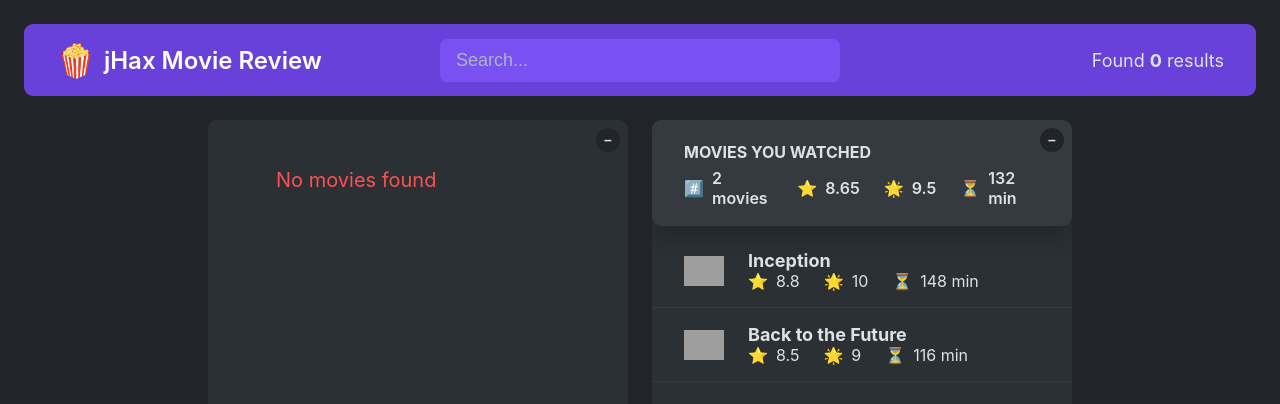
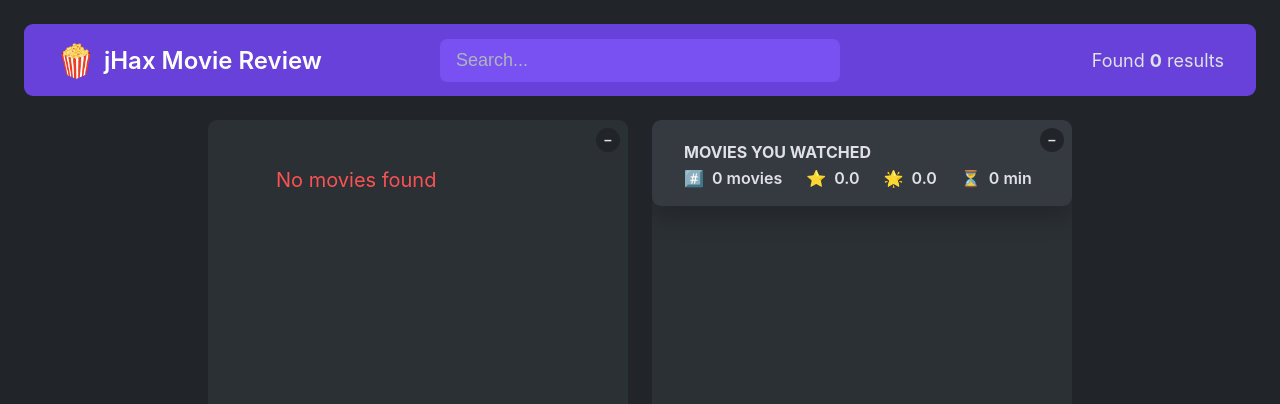
Before and after one commit to jay13jay/react_popcorn, a React (Vite) app: page / in a window 1280 px wide. Shown: the top 404 px of the page. Built offline with nearby package versions, Linux system fonts and the light colour scheme; grey boxes are pictures that could not be loaded.

Commit message:
added logic to display add button when movie is not on watchedlist

```diff
--- a/src/App.jsx
+++ b/src/App.jsx
@@ -1,5 +1,4 @@
 import { useState, useEffect } from "react";
-import PropTypes from 'prop-types';
 
 import Navbar from "./Components/Nav/Navbar";
 import Logo from "./Components/Nav/Logo";
@@ -23,9 +22,19 @@ export default function App() {
   const [isLoading, setIsLoading] = useState(false);
   const [error, setError] = useState('');
   const [selectedID, setSelectedID] = useState(null);
+  const [watchedMovies, setWatchedMovies] = useState([]);
+
 
   function handleCloseMovie() {
     setSelectedID(null);
+  }
+
+  function handleAddWatched(movie) {
+    setWatchedMovies([...watchedMovies, movie]);
+  }
+  function handleRemoveWatched(movie) {
+    setWatchedMovies(watchedMovies.filter(m => m.imdbID !== movie.imdbID));
+    console.log(watchedMovies);
   }
 
   async function timedWait(secs) {
@@ -90,8 +99,12 @@ export default function App() {
           {selectedID ? <MovieDetails
                           movieID={selectedID}
                           handleCloseMovie={handleCloseMovie}
-                          apiURL={apiURL} /> :
-          <WatchedMovieList />}
+                          apiURL={apiURL}
+                          watchedMovies={watchedMovies}
+                          onAddWatched={handleAddWatched}
+                          onRemoveWatched={handleRemoveWatched} /> :
+          <WatchedMovieList
+            watched={watchedMovies} />}
         </ListBox>
 
       </Main>
--- a/src/Components/Movies/MovieDetails.jsx
+++ b/src/Components/Movies/MovieDetails.jsx
@@ -5,17 +5,46 @@ import StarRating from '../StarRating/StarRating';
 import Loader from '../Loader';
 import ErrorMessage from '../ErrorMessage';
 
-function MovieDetails( { movieID, handleCloseMovie, apiURL } ) {
+function MovieDetails( { movieID, watchedMovies, onAddWatched, onRemoveWatched, handleCloseMovie, apiURL } ) {
     const [movie, setMovie] = useState({});
     const [rating, setRating] = useState(0);
     const [isLoading, setIsLoading] = useState(false);
     const [error, setError] = useState('');
 
-    const {Title: title, Year: year, Poster: poster,
-        Runtime: runtime, imdbRating, Plot: plot, Released: released,
-        Actors: actors, Director: director, Genre: genre
+    const isWatched = watchedMovies.map(movie => movie.imdbID).includes(movieID);
+
+    const {
+        Title: title,
+        Year: year,
+        Poster: poster,
+        Runtime: runtime,
+        imdbRating,
+        Plot: plot,
+        Released: released,
+        Actors: actors,
+        Director: director,
+        Genre: genre,
     } = movie;
-    console.log("Title and year: ", title, year)
+
+    function handleAdd() {
+        const newWatchedMovie = {
+            imdbID: movieID,
+            title,
+            year,
+            poster,
+            imdbRating: Number(imdbRating),
+            userRating: Number(rating),
+            runtime: Number(runtime.split(" ")[0]),
+         };
+
+        onAddWatched(newWatchedMovie);
+        handleCloseMovie();
+    }
+
+    function handleRemove() {
+        onRemoveWatched(movieID);
+        handleCloseMovie();
+    }
 
     async function timedWait(secs) {
       await new Promise(r => setTimeout(r, secs));
@@ -35,8 +64,9 @@ function MovieDetails( { movieID, handleCloseMovie, apiURL } ) {
                 if (data.Response === "False") {
                     throw new Error(data.Error);
                 }
-                await timedWait(0);
+                // await timedWait(0);
                 setMovie(data);
+                isWatched && setRating(watchedMovies.find(movie => movie.imdbID === movieID).userRating);
                 setIsLoading(false);
             } catch (err) {
                 setError(err.message);
@@ -44,7 +74,8 @@ function MovieDetails( { movieID, handleCloseMovie, apiURL } ) {
             }
         }
         getMovieDetails();
-    },[movieID, apiURL]);
+        setRating(0);
+    },[movieID, apiURL, isWatched, watchedMovies]);
     return (
         <div className="details">
             {isLoading ? <Loader /> :
@@ -68,7 +99,24 @@ function MovieDetails( { movieID, handleCloseMovie, apiURL } ) {
                         </header>
                         <section>
                             <div className='rating'>
-                                <StarRating maxRating={10} size={28} />
+                                <StarRating rating={rating}
+                                    setRating={setRating}
+                                    maxRating={10}
+                                    size={28} />
+                                {rating > 0 && !isWatched && (
+                                    <button
+                                        className='btn-add'
+                                        onClick={handleAdd}>
+                                            Add to Watched
+                                    </button>
+                                )}
+                                {isWatched && (
+                                    <button
+                                        className='btn-remove'
+                                        onClick={handleRemove} >
+                                            Remove from Watched
+                                    </button>
+                                )}
                             </div>
                             <p><em>{plot}</em></p>
                             <p>Starring: {actors}</p>
@@ -84,6 +132,8 @@ MovieDetails.propTypes = {
     movieID: PropTypes.string.isRequired,
     handleCloseMovie: PropTypes.func,
     apiURL: PropTypes.string.isRequired,
+    watchedMovies: PropTypes.array.isRequired,
+    onAddWatched: PropTypes.func.isRequired,
 }
 
 export default MovieDetails;
--- a/src/Components/Movies/WatchedMovie.jsx
+++ b/src/Components/Movies/WatchedMovie.jsx
@@ -2,8 +2,8 @@ import PropTypes from 'prop-types';
 function WatchedMovie({ movie }) {
     return (
         <li key={movie.imdbID}>
-            <img src={movie.Poster} alt={`${movie.Title} poster`} />
-            <h3>{movie.Title}</h3>
+            <img src={movie.poster} alt={`${movie.title} poster`} />
+            <h3>{movie.title}</h3>
             <div>
                 <p>
                 <span>⭐️</span>
--- a/src/Components/Movies/WatchedMovieList.jsx
+++ b/src/Components/Movies/WatchedMovieList.jsx
@@ -1,38 +1,13 @@
 import { useState } from "react";
+import PropTypes from 'prop-types';
 import ToggleButton from "../ToggleButton";
 import WatchedMovie from "./WatchedMovie";
 
-const tempWatchedData = [
-  {
-    imdbID: "tt1375666",
-    Title: "Inception",
-    Year: "2010",
-    Poster:
-      "https://m.media-amazon.com/images/M/MV5BMjAxMzY3NjcxNF5BMl5BanBnXkFtZTcwNTI5OTM0Mw@@._V1_SX300.jpg",
-    runtime: 148,
-    imdbRating: 8.8,
-    userRating: 10,
-  },
-  {
-    imdbID: "tt0088763",
-    Title: "Back to the Future",
-    Year: "1985",
-    Poster:
-      "https://m.media-amazon.com/images/M/MV5BZmU0M2Y1OGUtZjIxNi00ZjBkLTg1MjgtOWIyNThiZWIwYjRiXkEyXkFqcGdeQXVyMTQxNzMzNDI@._V1_SX300.jpg",
-    runtime: 116,
-    imdbRating: 8.5,
-    userRating: 9,
-  },
-];
+const average = (arr) =>
+  arr.reduce((acc, cur, _, arr) => acc + cur / arr.length, 0);
 
-
-const average = (arr) =>
-  arr.reduce((acc, cur, i, arr) => acc + cur / arr.length, 0);
-
-function WatchedMovieList() {
+function WatchedMovieList({watched}) {
     const [isOpen, setIsOpen] = useState(true);
-    const [watched] = useState(tempWatchedData);
-
 
     return (
         <>
@@ -51,11 +26,10 @@ function WatchedMovieList() {
     )
 }
 
-function WatchedSummary() {
-  const [watched] = useState(tempWatchedData);
-  const avgImdbRating = average(watched.map((movie) => movie.imdbRating));
-  const avgUserRating = average(watched.map((movie) => movie.userRating));
-  const avgRuntime = average(watched.map((movie) => movie.runtime));
+function WatchedSummary({watched}) {
+  const avgImdbRating = average(watched.map((movie) => movie.imdbRating)).toFixed(1);
+  const avgUserRating = average(watched.map((movie) => movie.userRating)).toFixed(1);
+  const avgRuntime = average(watched.map((movie) => movie.runtime)).toFixed(0);
   return (
     <div className="summary">
       <h2>Movies you watched</h2>
@@ -81,6 +55,13 @@ function WatchedSummary() {
   )
 }
 
+WatchedMovieList.propTypes = {
+  watched: PropTypes.array.isRequired
+}
+WatchedSummary.propTypes = {
+  watched: PropTypes.array.isRequired
+}
+
 
 
 export default WatchedMovieList;
--- a/src/Components/StarRating/StarRating.jsx
+++ b/src/Components/StarRating/StarRating.jsx
@@ -5,10 +5,11 @@ import Star from './Star';
 function StarRating({
     maxRating = 5,
     color = '#fcc419',
-    size = 48
+    size = 48,
+    rating,
+    setRating,
 }) {
 
-    const [rating, setRating] = useState(0)
     const [hoverRating, setHoverRating] = useState(0)
 
     function handleSetHoverRating(rating) {
@@ -54,6 +55,8 @@ StarRating.propTypes = {
     maxRating: PropTypes.number.isRequired,
     color: PropTypes.string,
     size: PropTypes.number,
+    rating: PropTypes.number,
+    setRating: PropTypes.func
 }
 
 // function Star() {
```
